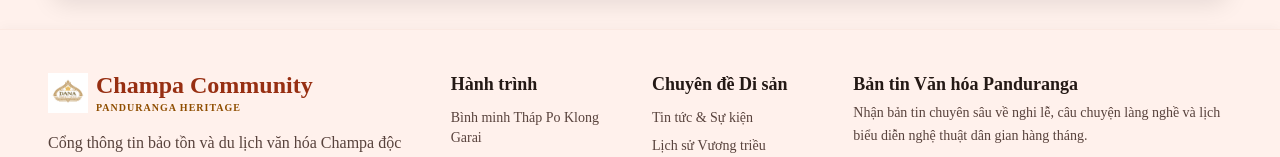
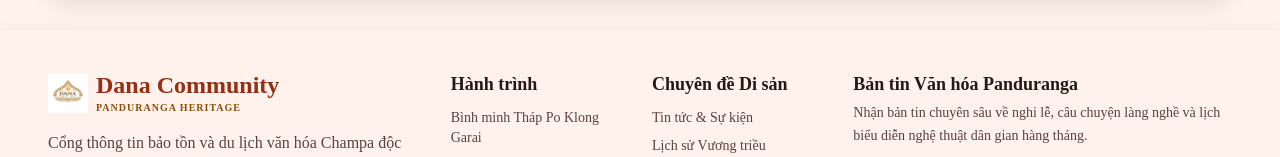
Before and after one commit to thoangne/ChampaWeb, a React (Vite) app in the folder frontend/: page / in a window 1280 px wide. Shown: the part 4986-5143 px from the top of the page. Built offline with nearby package versions, Linux system fonts and the light colour scheme.

Commit message:
change footer name

```diff
--- a/frontend/src/components/Footer.tsx
+++ b/frontend/src/components/Footer.tsx
@@ -32,7 +32,7 @@ export default function Footer() {
               />
               <div className="flex flex-col">
                 <span className="font-serif text-2xl font-bold text-primary leading-tight">
-                  Champa Community
+                  Dana Community
                 </span>
                 <span className="font-label-sm text-[10px] uppercase tracking-widest text-secondary font-semibold">
                   Panduranga Heritage
```
